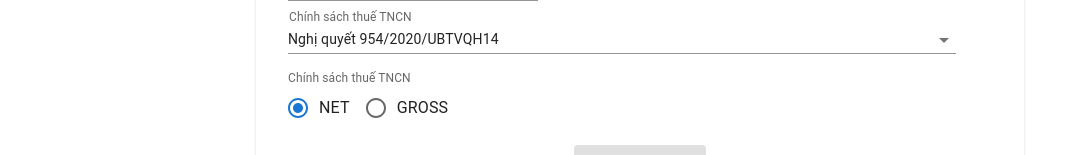
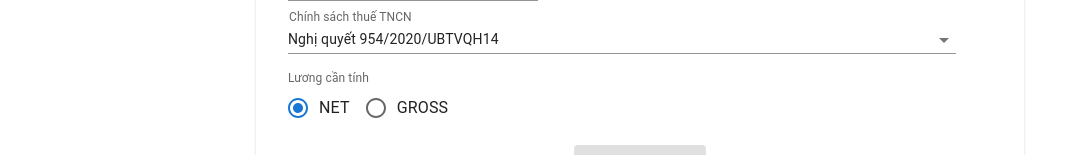
Before and after one commit to hieunm22/tax-calculator, a React (Vite) app: page / in a window 1280 px wide. Shown: the part 340-495 px from the top of the page, without its empty margins (0-1068 px from the left). Built offline with nearby package versions, Linux system fonts and the light colour scheme; some icons are missing.

Commit message:
salary target type label

```diff
--- a/src/pages/Home/index.tsx
+++ b/src/pages/Home/index.tsx
@@ -263,7 +263,7 @@ ${translate("home.answer.row-6").formatWithNumber(netSalary)}`
 							}
 						}}
 					>
-						{translate("config.policy.label")}
+						{translate("home.target-type.label")}
 					</FormLabel>
 					<RadioGroup
 						sx={{ flexDirection: "row" }}
```
